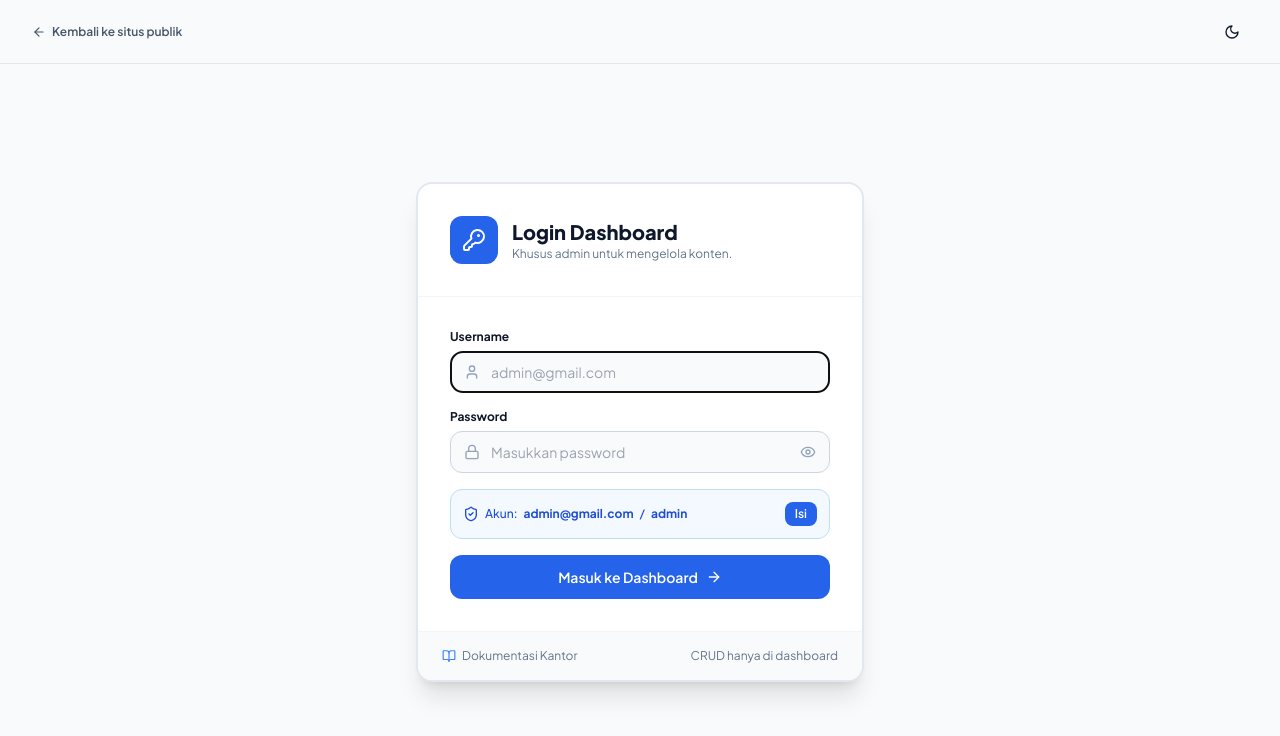
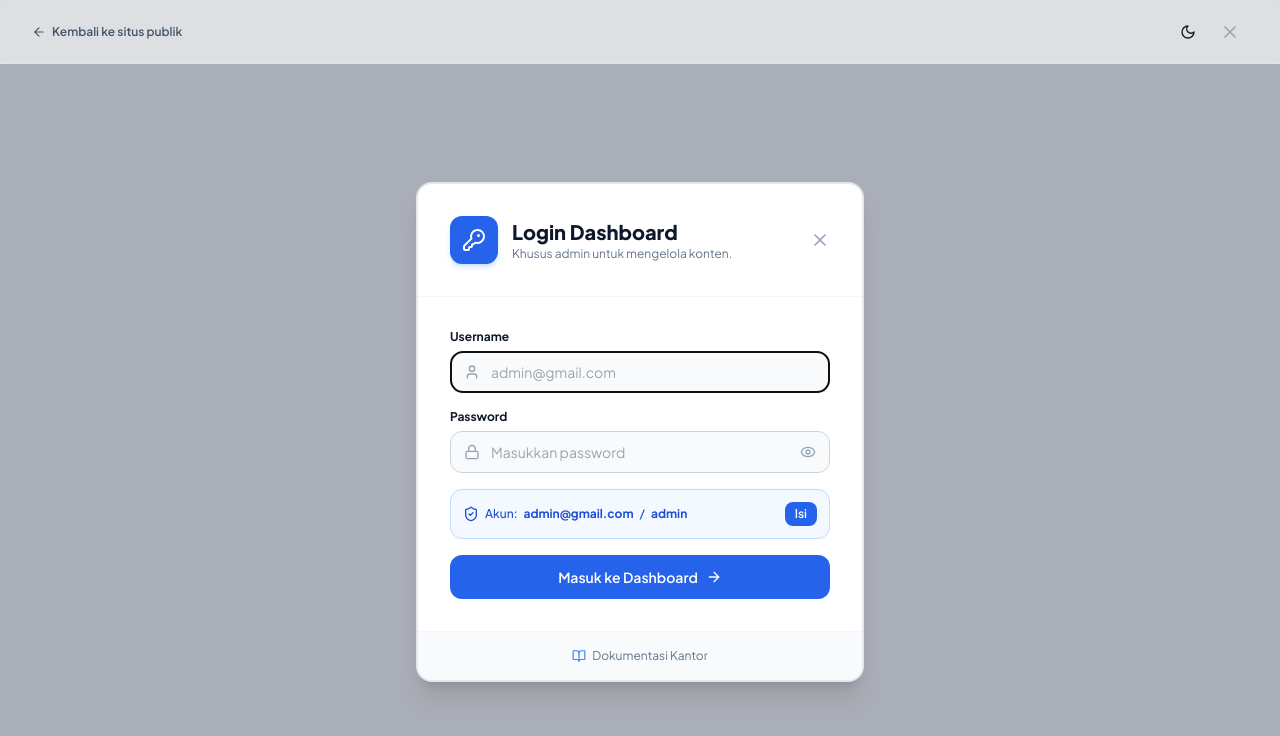
Before and after one commit to ulilabshar/office-helper, a React (Vite) app: page /login in a window 1280 px wide. Shown: the top 736 px of the page. Built offline with nearby package versions, Linux system fonts and the light colour scheme; no server answers; the database is empty.

Commit message:
fix(login): remove CRUD text and add close button with backdrop dismiss

```diff
--- a/src/pages/LoginPage.tsx
+++ b/src/pages/LoginPage.tsx
@@ -1,4 +1,4 @@
-import React, { useState } from 'react';
+import React, { useState, useEffect } from 'react';
 import { useNavigate, useLocation, Link } from 'react-router-dom';
 import { useAuth } from '../context/AuthContext';
 import {
@@ -15,6 +15,7 @@ import {
   CheckCircle2,
   Sun,
   Moon,
+  X,
 } from 'lucide-react';
 
 interface LoginPageProps {
@@ -35,6 +36,27 @@ export const LoginPage: React.FC<LoginPageProps> = ({ darkMode, setDarkMode }) =
   const [error, setError] = useState<string | null>(null);
   const [isLoading, setIsLoading] = useState(false);
 
+  const handleClose = () => {
+    const fromPath = (location.state as { from?: { pathname?: string } } | null)?.from?.pathname;
+    if (fromPath && !fromPath.startsWith('/dashboard')) {
+      navigate(fromPath);
+    } else if (window.history.state && window.history.state.idx > 0) {
+      navigate(-1);
+    } else {
+      navigate('/');
+    }
+  };
+
+  useEffect(() => {
+    const handleKeyDown = (e: KeyboardEvent) => {
+      if (e.key === 'Escape') {
+        handleClose();
+      }
+    };
+    window.addEventListener('keydown', handleKeyDown);
+    return () => window.removeEventListener('keydown', handleKeyDown);
+  }, []);
+
   const handleSubmit = async (e: React.FormEvent) => {
     e.preventDefault();
     setError(null);
@@ -50,26 +72,74 @@ export const LoginPage: React.FC<LoginPageProps> = ({ darkMode, setDarkMode }) =
   };
 
   return (
-    <div className="min-h-screen bg-slate-50 dark:bg-slate-950 text-slate-900 dark:text-slate-100 flex flex-col">
-      <header className="flex items-center justify-between px-4 sm:px-8 h-16 border-b border-slate-200 dark:border-slate-800">
-        <Link to="/" className="inline-flex items-center gap-1.5 text-xs font-semibold text-slate-600 dark:text-slate-400">
+    <div
+      onClick={handleClose}
+      className="min-h-screen bg-slate-100/70 dark:bg-slate-950 text-slate-900 dark:text-slate-100 flex flex-col justify-between"
+    >
+      <header
+        className="flex items-center justify-between px-4 sm:px-8 h-16 border-b border-slate-200/80 dark:border-slate-800 bg-white/60 dark:bg-slate-900/40 backdrop-blur-sm z-10"
+      >
+        <button
+          type="button"
+          onClick={(e) => {
+            e.stopPropagation();
+            handleClose();
+          }}
+          className="inline-flex items-center gap-1.5 text-xs font-semibold text-slate-600 dark:text-slate-400 hover:text-slate-900 dark:hover:text-white transition-colors"
+        >
           <ArrowLeft className="h-3.5 w-3.5" />
           Kembali ke situs publik
-        </Link>
+        </button>
+
+        <div className="flex items-center gap-2">
           {setDarkMode && (
             <button
-            onClick={() => setDarkMode(!darkMode)}
-            className="p-2 rounded-lg hover:bg-slate-100 dark:hover:bg-slate-900"
+              type="button"
+              onClick={(e) => {
+                e.stopPropagation();
+                setDarkMode(!darkMode);
+              }}
+              className="p-2 rounded-lg hover:bg-slate-200/60 dark:hover:bg-slate-800 transition-colors"
+              title={darkMode ? 'Ganti ke Mode Terang' : 'Ganti ke Mode Gelap'}
             >
               {darkMode ? <Sun className="h-4 w-4 text-amber-400" /> : <Moon className="h-4 w-4" />}
             </button>
           )}
+
+          <button
+            type="button"
+            onClick={(e) => {
+              e.stopPropagation();
+              handleClose();
+            }}
+            className="p-2 rounded-lg text-slate-400 hover:text-slate-700 hover:bg-slate-200/60 dark:hover:bg-slate-800 dark:hover:text-white transition-colors"
+            title="Tutup halaman login"
+            aria-label="Tutup halaman login"
+          >
+            <X className="h-5 w-5" />
+          </button>
+        </div>
       </header>
 
-      <div className="flex-1 flex items-center justify-center px-4 py-10">
-        <div className="w-full max-w-md">
+      <div
+        className="flex-1 flex items-center justify-center px-4 py-8"
+        onClick={handleClose}
+      >
+        <div
+          className="w-full max-w-md cursor-default"
+          onClick={(e) => e.stopPropagation()}
+        >
           {isLoggedIn && user ? (
-            <div className="bg-white dark:bg-slate-900 rounded-2xl border-2 border-slate-200 dark:border-slate-800 p-8 shadow-sm text-center space-y-5">
+            <div className="relative bg-white dark:bg-slate-900 rounded-2xl border-2 border-slate-200 dark:border-slate-800 p-8 shadow-sm text-center space-y-5">
+              <button
+                type="button"
+                onClick={handleClose}
+                className="absolute top-4 right-4 p-2 rounded-xl text-slate-400 hover:text-slate-700 hover:bg-slate-100 dark:hover:bg-slate-800 dark:hover:text-slate-200 transition-colors"
+                title="Tutup"
+                aria-label="Tutup"
+              >
+                <X className="h-5 w-5" />
+              </button>
               <div className="h-16 w-16 bg-emerald-100 dark:bg-emerald-950/60 border border-emerald-300 dark:border-emerald-700 rounded-full flex items-center justify-center mx-auto text-emerald-600">
                 <CheckCircle2 className="h-8 w-8" />
               </div>
@@ -94,16 +164,27 @@ export const LoginPage: React.FC<LoginPageProps> = ({ darkMode, setDarkMode }) =
               </button>
             </div>
           ) : (
-            <div className="bg-white dark:bg-slate-900 rounded-2xl border-2 border-slate-200 dark:border-slate-800 shadow-xl overflow-hidden">
+            <div className="bg-white dark:bg-slate-900 rounded-2xl border-2 border-slate-200 dark:border-slate-800 shadow-xl overflow-hidden relative">
               <div className="p-6 sm:p-8 border-b border-slate-100 dark:border-slate-800">
+                <div className="flex items-center justify-between gap-3">
                   <div className="flex items-center gap-3.5">
-                  <div className="flex h-12 w-12 items-center justify-center rounded-xl bg-blue-600 text-white">
+                    <div className="flex h-12 w-12 items-center justify-center rounded-xl bg-blue-600 text-white shadow-md shadow-blue-500/20">
                       <KeyRound className="h-6 w-6" />
                     </div>
                     <div>
                       <h1 className="text-xl font-extrabold">Login Dashboard</h1>
                       <p className="text-xs text-slate-500">Khusus admin untuk mengelola konten.</p>
                     </div>
+                  </div>
+                  <button
+                    type="button"
+                    onClick={handleClose}
+                    className="p-2 -mr-2 rounded-xl text-slate-400 hover:text-slate-700 hover:bg-slate-100 dark:hover:bg-slate-800 dark:hover:text-slate-200 transition-colors"
+                    title="Tutup halaman login"
+                    aria-label="Tutup"
+                  >
+                    <X className="h-5 w-5" />
+                  </button>
                 </div>
               </div>
 
@@ -181,12 +262,11 @@ export const LoginPage: React.FC<LoginPageProps> = ({ darkMode, setDarkMode }) =
                 </button>
               </form>
 
-              <div className="px-6 py-4 bg-slate-50 dark:bg-slate-950/60 border-t border-slate-100 dark:border-slate-800 text-xs text-slate-500 flex items-center justify-between">
+              <div className="px-6 py-4 bg-slate-50 dark:bg-slate-950/60 border-t border-slate-100 dark:border-slate-800 text-xs text-slate-500 flex items-center justify-center">
                 <span className="flex items-center gap-1.5">
                   <BookOpen className="h-3.5 w-3.5 text-blue-500" />
                   Dokumentasi Kantor
                 </span>
-                <span>CRUD hanya di dashboard</span>
               </div>
             </div>
           )}
```
Lines whose indentation alone changed are shown as unchanged.
